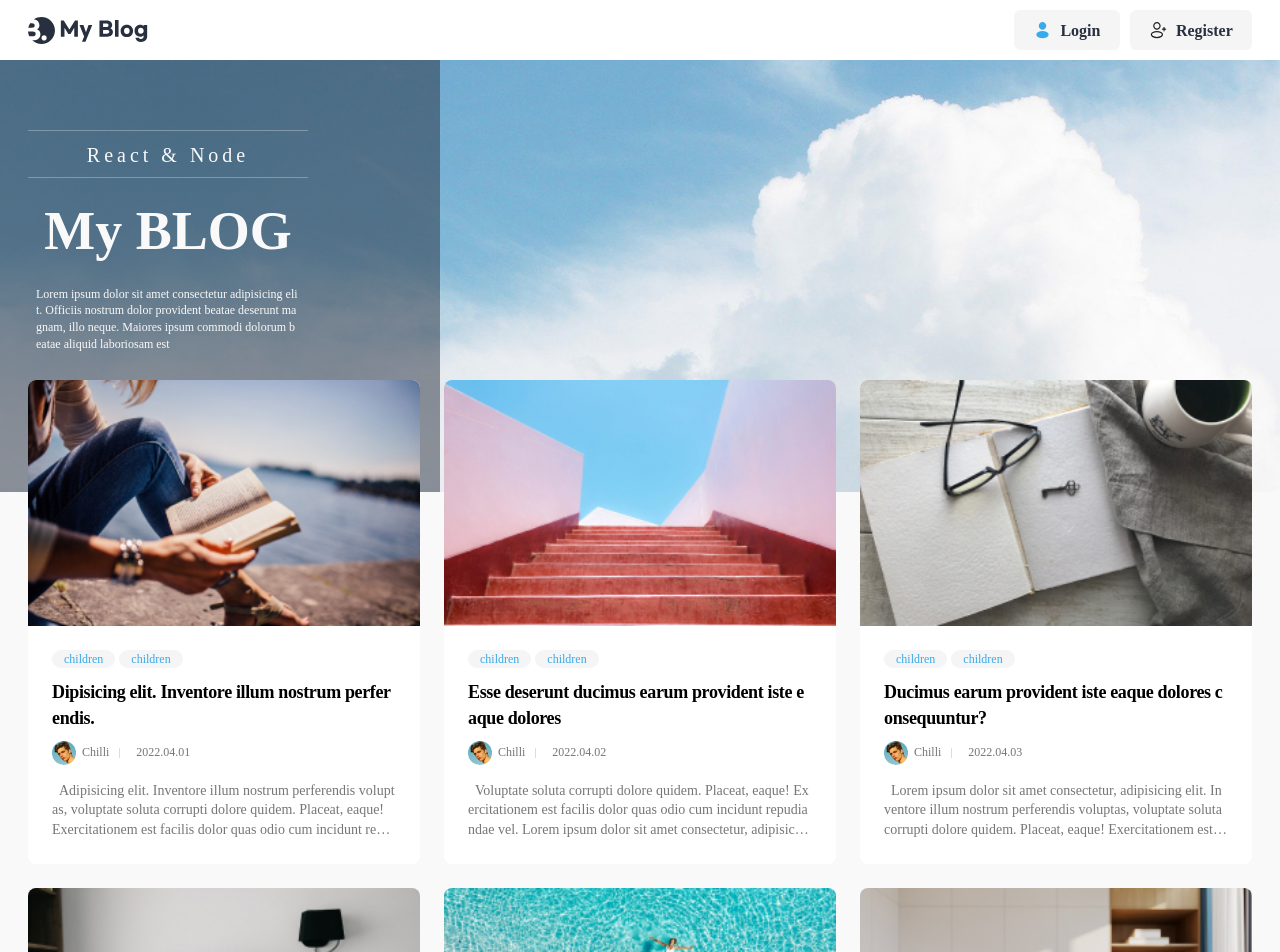
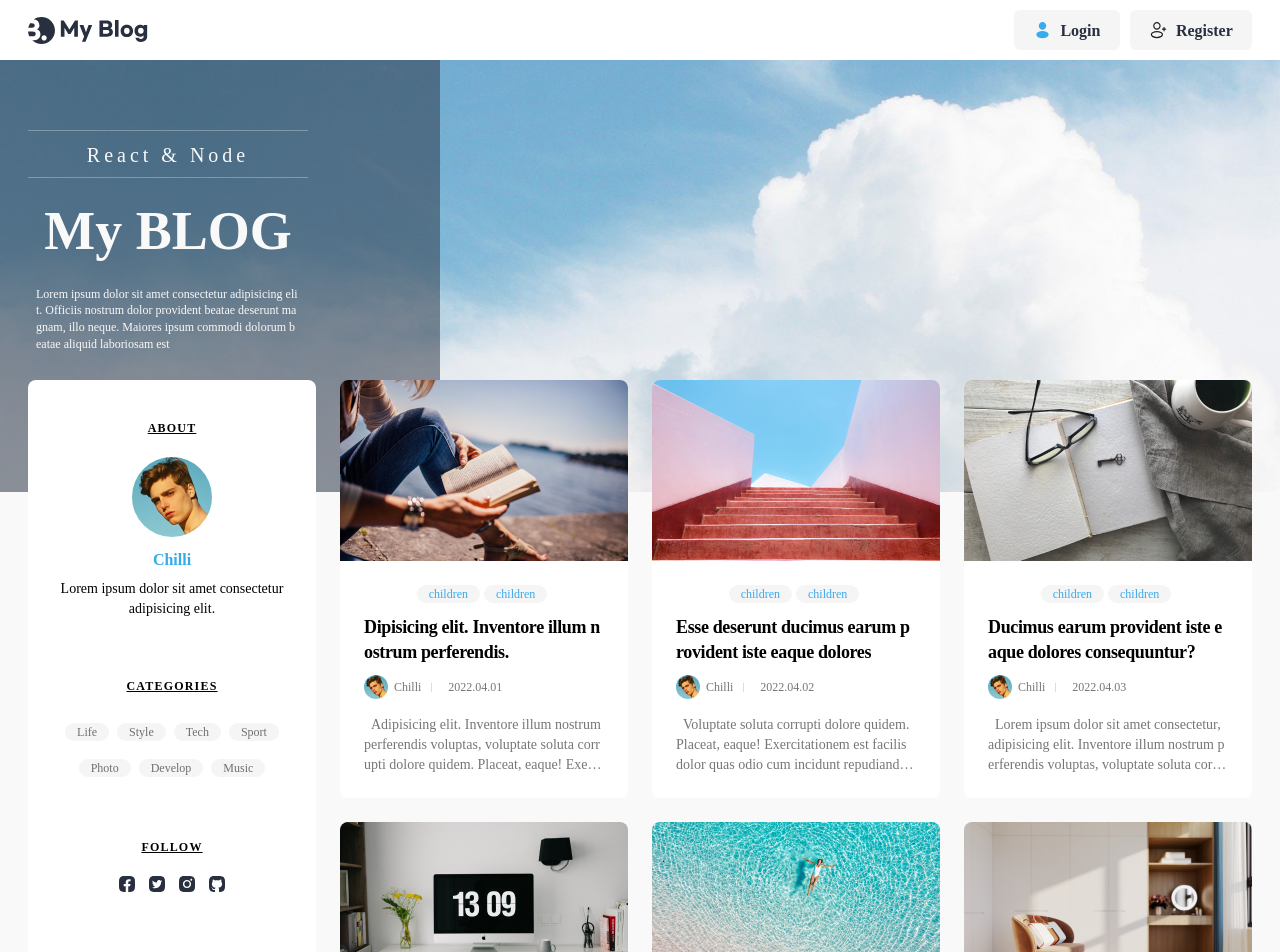
Before and after one commit to qorlgns1/react-blog, a React (Create React App) app: page / in a window 1280 px wide. Shown: the top 952 px of the page. Built offline with nearby package versions, Linux system fonts and the light colour scheme; a web font is replaced by a local one.

Commit message:
feat: 사용자 정보를 보여주는 About 컴포넌트 개발

```diff
--- /dev/null
+++ b/src/components/user/About.jsx
@@ -0,0 +1,135 @@
+import React from "react";
+import Profile from "../profile/Profile";
+import facebook from "../../assets/Facebook.svg";
+import twitter from "../../assets/Twitter.svg";
+import instagram from "../../assets/Instagram.svg";
+import github from "../../assets/Github.svg";
+import { createGlobalStyle } from "styled-components";
+
+const AboutGlobalStyle = createGlobalStyle`
+  .about {
+    flex-basis: calc((100% - 2.4rem * 3) / 4);
+    flex-shrink: 0;
+    align-self: flex-start;
+    padding: 4rem 2.4rem 7rem;
+    box-sizing: border-box;
+    border-radius: var(--border-radius);
+    background: var(--white-color);
+    text-align: center;
+    font-size: 2rem;
+  }
+
+  .about h2,
+  .about h3 {
+    margin-bottom: 2rem;
+    font-size: 1.2rem;
+    font-weight: bold;
+    text-transform: uppercase;
+    text-decoration: underline;
+    letter-spacing: 0.1em;
+  }
+  .about h3 {
+    margin-top: 6rem;
+  }
+  .about .user-profile {
+    width: 8rem;
+    height: 8rem;
+    object-fit: cover;
+    border-radius: 50%;
+  }
+
+  .about .user-name {
+    color: var(--main-color);
+    font-weight: bold;
+    font-size: 1.6rem;
+    margin: 1.2rem 0 0.8rem;
+  }
+  .about .user-description {
+    font-size: 1.4rem;
+    padding: 0 0.4rem;
+  }
+
+  .categories {
+    display: flex;
+    flex-wrap: wrap;
+    align-items: center;
+    justify-content: center;
+    gap: 0.8rem;
+  }
+  .categories li a {
+    background: var(--gray-background);
+    color: var(--gray-text);
+    font-size: 1.2rem;
+    border-radius: calc(var(--border-radius) * 2);
+    padding: 0.2rem 1.2rem;
+  }
+
+  .sns {
+    display: flex;
+    gap: 0.6rem;
+    justify-content: center;
+    margin-top: -0.4rem;
+  }
+  .sns a {
+    display: block;
+    padding: 0.4rem;
+    line-height: 1;
+  }
+  .sns img {
+    width: 1.6rem;
+    display: block;
+  }
+  @media (max-width: 1024px) {
+    .about {
+      width: 100%;
+    }
+  }
+`;
+
+export default function About() {
+  const aboutCategories = [
+    "Life",
+    "Style",
+    "Tech",
+    "Sport",
+    "Photo",
+    "Develop",
+    "Music",
+  ];
+  const snsIcons = [facebook, twitter, instagram, github];
+  return (
+    <>
+      <AboutGlobalStyle />
+      <aside className="about">
+        <h2>About</h2>
+        <Profile width="8rem" height="8rem" imgSrc="/assets/profile.jpg" />
+        <p className="user-name">Chilli</p>
+        <p className="user-description">
+          Lorem ipsum dolor sit amet consectetur adipisicing elit.
+        </p>
+        <h3>Categories</h3>
+        <ul className="categories">
+          {aboutCategories.map((categoriTagName) => {
+            return (
+              <li key={categoriTagName}>
+                <a href="#">{categoriTagName}</a>
+              </li>
+            );
+          })}
+        </ul>
+        <h3>Follow</h3>
+        <ul className="sns">
+          {snsIcons.map((snsName) => {
+            return (
+              <li key={snsName}>
+                <a href="#">
+                  <img src={snsName} alt={snsName.toString()} />
+                </a>
+              </li>
+            );
+          })}
+        </ul>
+      </aside>
+    </>
+  );
+}
--- a/src/pages/home/Home.jsx
+++ b/src/pages/home/Home.jsx
@@ -1,6 +1,7 @@
 import React from "react";
 import Posts from "../../components/posts/Posts";
 import { createGlobalStyle } from "styled-components";
+import About from "../../components/user/About";
 
 const HomeGlobalStyle = createGlobalStyle`
   main > .max-width {
@@ -23,6 +24,7 @@ export default function Home({ postsInfo }) {
       <HomeGlobalStyle />
       <div className="max-width">
         <Posts postsInfo={postsInfo} />
+        <About />
       </div>
     </main>
   );
```
